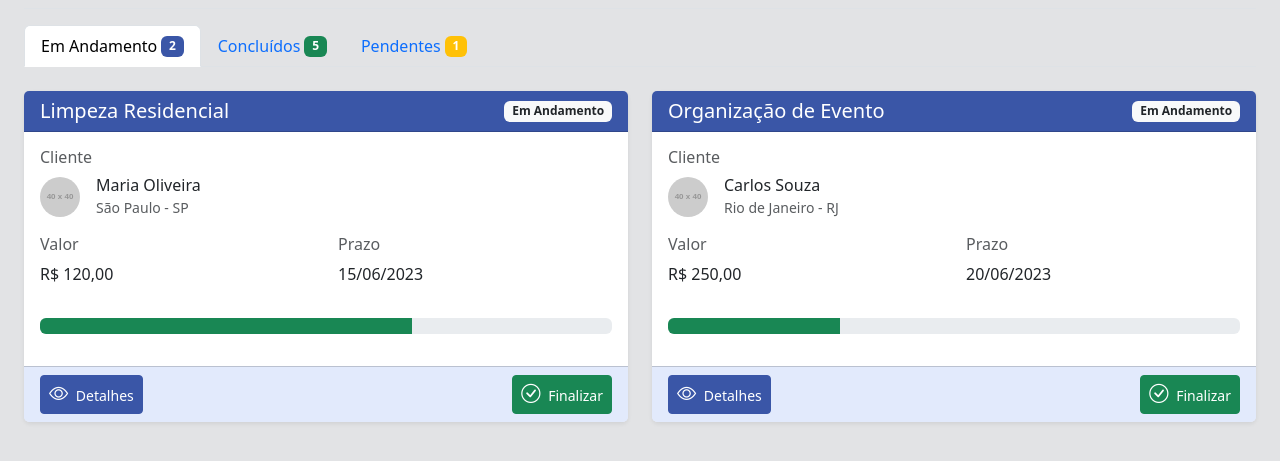
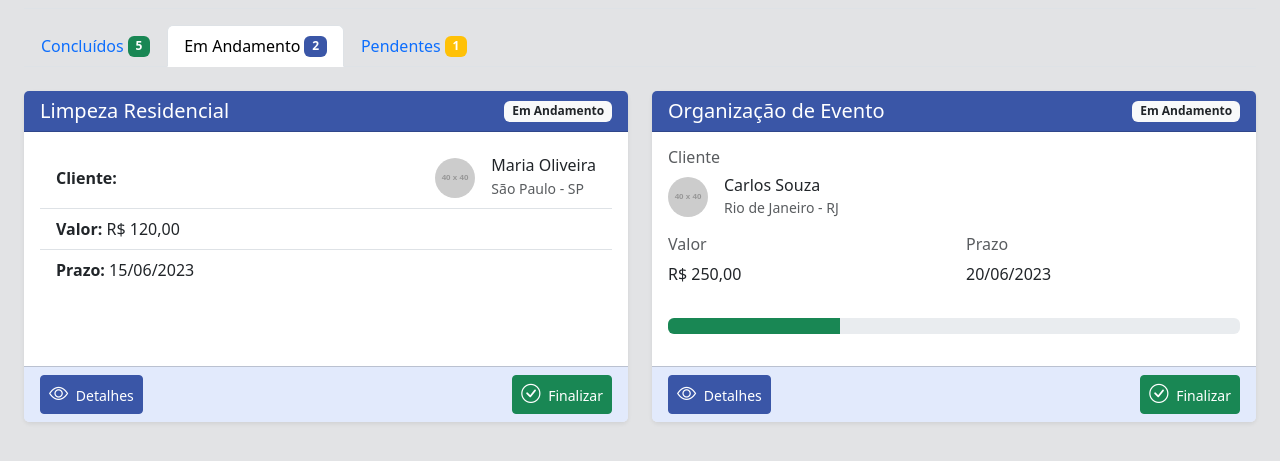
Before and after one commit to Working003/FastWork, a plain HTML site: page interfaces/Meus-trabalhos/index.html in a window 1280 px wide. Shown: the part 123-584 px from the top of the page. Drawn offline with nearby package versions, Linux system fonts and the light colour scheme; placeholder pictures from the web are drawn by us.

Commit message:
adaptando os indices do dash para redirecionarem para meus trabalhos

```diff
--- a/interfaces/Meus-trabalhos/index.html
+++ b/interfaces/Meus-trabalhos/index.html
@@ -90,13 +90,13 @@
                 <!-- Abas de status -->
                 <ul class="nav nav-tabs mb-4" id="myTab" role="tablist">
                     <li class="nav-item" role="presentation">
-                        <button class="nav-link active" id="active-tab" data-bs-toggle="tab" data-bs-target="#active" type="button" role="tab">
-                            Em Andamento <span class="badge bg-primary ms-1">2</span>
+                        <button class="nav-link" id="completed-tab" data-bs-toggle="tab" data-bs-target="#completed" type="button" role="tab">
+                            Concluídos <span class="badge bg-success ms-1">5</span>
                         </button>
                     </li>
                     <li class="nav-item" role="presentation">
-                        <button class="nav-link" id="completed-tab" data-bs-toggle="tab" data-bs-target="#completed" type="button" role="tab">
-                            Concluídos <span class="badge bg-success ms-1">5</span>
+                        <button class="nav-link active" id="active-tab" data-bs-toggle="tab" data-bs-target="#active" type="button" role="tab">
+                            Em Andamento <span class="badge bg-primary ms-1">2</span>
                         </button>
                     </li>
                     <li class="nav-item" role="presentation">
@@ -119,8 +119,13 @@
                                         <span class="badge bg-light text-dark">Em Andamento</span>
                                     </div>
                                     <div class="card-body">
-                                        <div class="mb-3">
-                                            <h6 class="text-muted">Cliente</h6>
+                                        <ul class="list-group list-group-flush mb-3">
+                                            <!-- Item do Cliente (alinhado com os demais) -->
+                                            <li class="list-group-item">
+                                                <div class="d-flex justify-content-between align-items-center">
+                                                    <div>
+                                                        <strong>Cliente:</strong>
+                                                    </div>
                                                     <div class="d-flex align-items-center">
                                                         <img src="https://via.placeholder.com/40x40" alt="Avatar" class="rounded-circle me-3">
                                                         <div>
@@ -129,19 +134,11 @@
                                                         </div>
                                                     </div>
                                                 </div>
-                                        <div class="row mb-3">
-                                            <div class="col-6">
-                                                <h6 class="text-muted">Valor</h6>
-                                                <p>R$ 120,00</p>
-                                            </div>
-                                            <div class="col-6">
-                                                <h6 class="text-muted">Prazo</h6>
-                                                <p>15/06/2023</p>
-                                            </div>
-                                        </div>
-                                        <div class="progress mb-3">
-                                            <div class="progress-bar bg-success" role="progressbar" style="width: 65%" aria-valuenow="65" aria-valuemin="0" aria-valuemax="100"></div>
-                                        </div>
+                                            </li>
+                                            <!-- Demais itens -->
+                                            <li class="list-group-item"><strong>Valor:</strong> R$ 120,00</li>
+                                            <li class="list-group-item"><strong>Prazo:</strong> 15/06/2023</li>
+                                        </ul>
                                     </div>
                                     <div class="card-footer bg-primary-subtle">
                                         <div class="d-flex justify-content-between">
```
Also changed, not shown: interfaces/dashboard/index.html (+15 -4 lines). Lines whose indentation alone changed are shown as unchanged.
